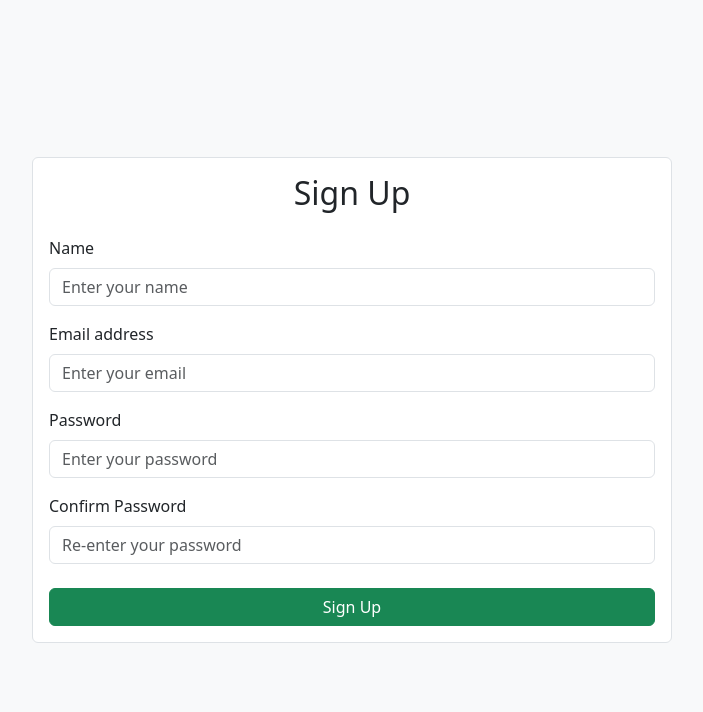
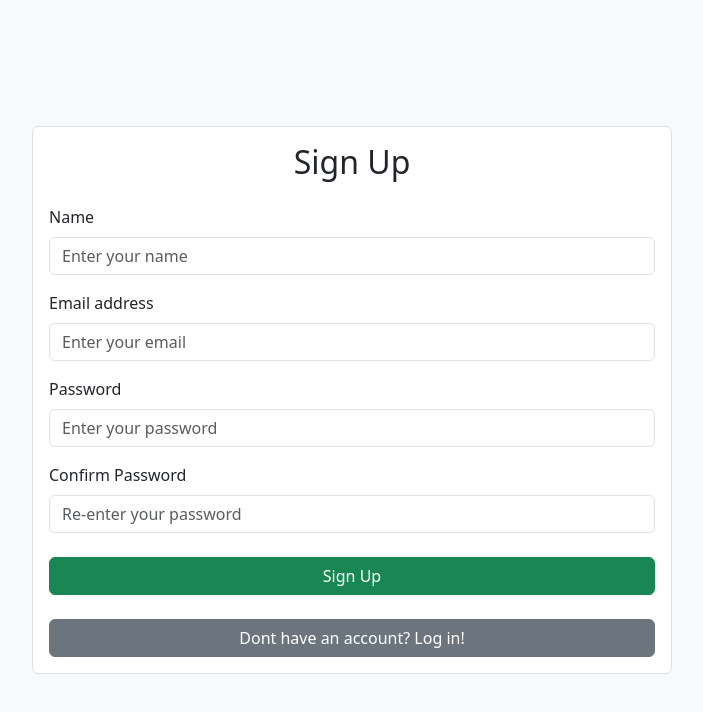
Before and after one commit to Relurk1/data-visualizer, a React (Create React App) app in the folder frontend/: page /signup in a window 1280 px wide. Shown: the top 712 px of the page, without its empty margins (288-991 px from the left). Built offline with nearby package versions, Linux system fonts and the light colour scheme.

Commit message:
added buttons to get to login from signup and vice versa

```diff
--- a/frontend/src/pages/Login.js
+++ b/frontend/src/pages/Login.js
@@ -47,6 +47,10 @@ function Login({ onLoginSuccess }) {
     }
   };
 
+  const clickSignUp = () => {
+    navigate('/Signup')
+  }
+
   return (
     <div className="d-flex justify-content-center align-items-center vh-100 bg-light">
       <div className="w-50 p-3 border bg-white rounded">
@@ -78,6 +82,9 @@ function Login({ onLoginSuccess }) {
           <Button variant="primary" type="submit" className="mt-4 w-100">
             Login
           </Button>
+          <Button variant="secondary" type="submit" className="mt-4 w-100" onClick={clickSignUp}>
+            Dont have an account?  Sign up!
+          </Button>
         </Form>
       </div>
     </div>
--- a/frontend/src/pages/Signup.js
+++ b/frontend/src/pages/Signup.js
@@ -61,6 +61,9 @@ function Signup({ onSignupSuccess }) {
     }
   };
 
+  const clickLogIn = () => {
+    navigate("/login")
+  }
   return (
     <div className="d-flex justify-content-center align-items-center vh-100 bg-light">
       <div className="w-50 p-3 border bg-white rounded">
@@ -114,6 +117,11 @@ function Signup({ onSignupSuccess }) {
           <Button variant="success" type="submit" className="mt-4 w-100">
             Sign Up
           </Button>
+
+          <Button variant="secondary" type="submit" className="mt-4 w-100" onClick={clickLogIn}>
+            Dont have an account?  Log in!
+          </Button>
+
         </Form>
       </div>
     </div>
```
